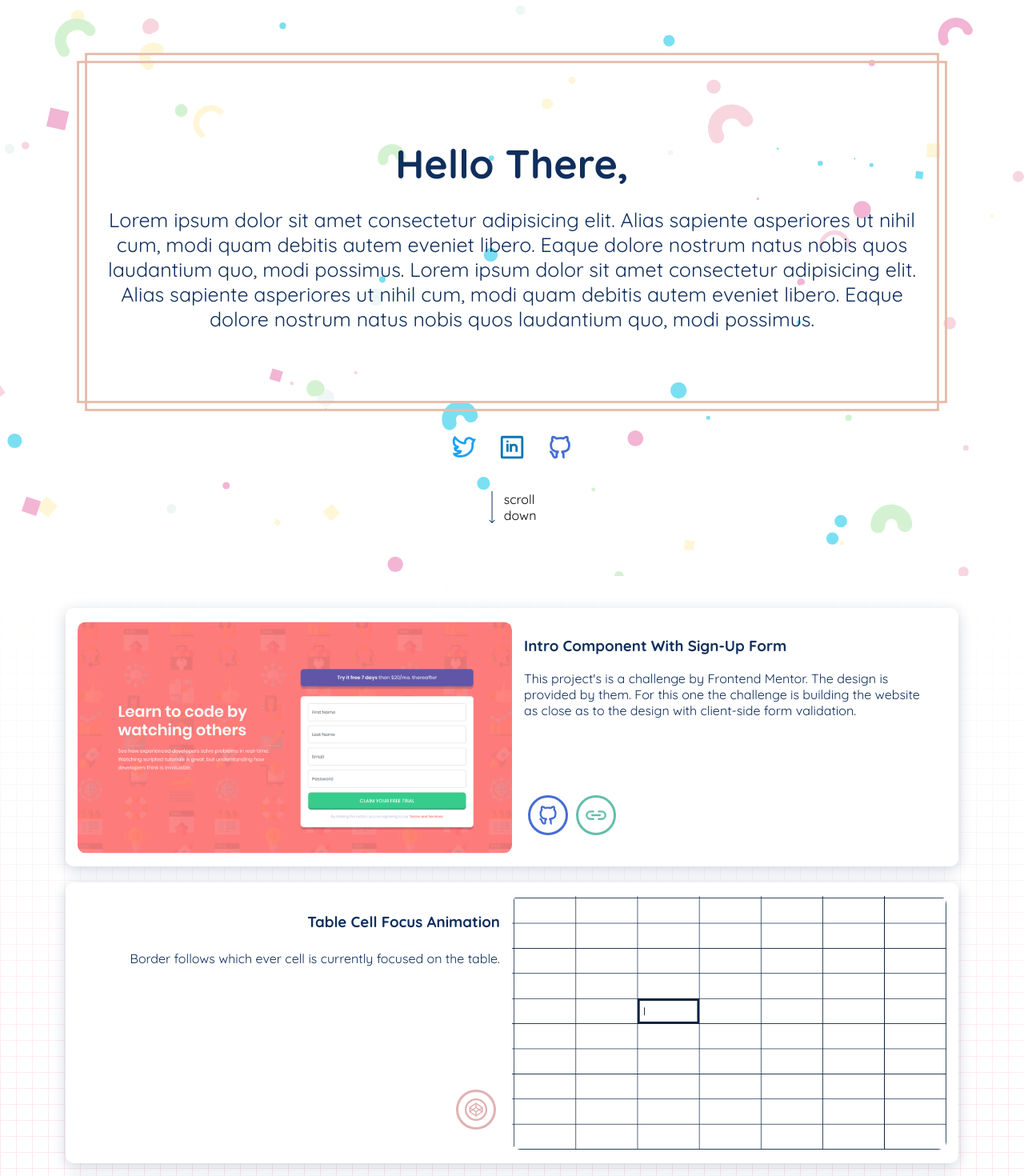
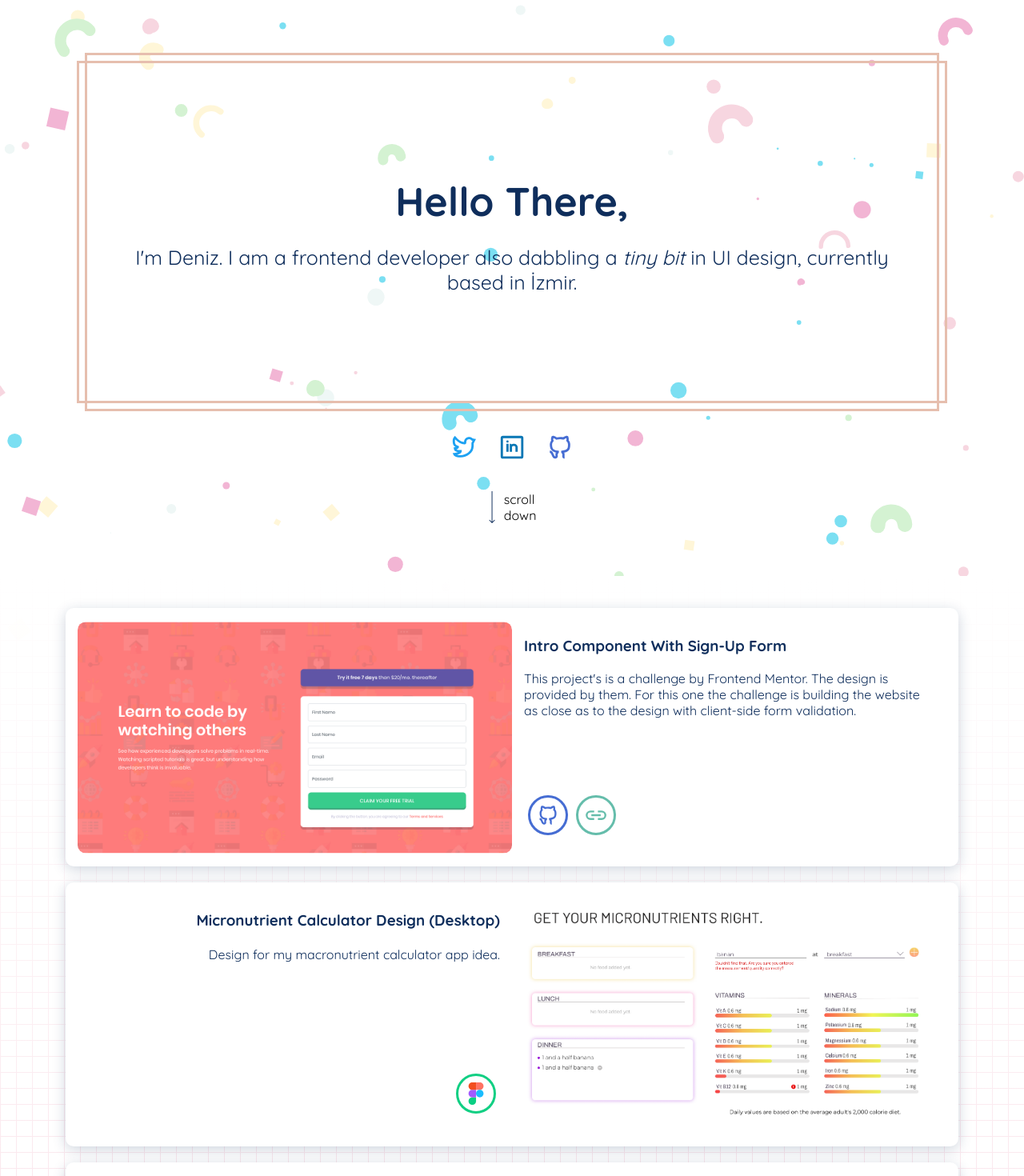
Before and after one commit to denizerisen/portfolio-page, a React (Create React App) app: page / in a window 1280 px wide. Shown: the top 1470 px of the page at 80% size. Built offline with nearby package versions, Linux system fonts and the light colour scheme.

Commit message:
change texts

```diff
--- a/src/components/hero/hero.js
+++ b/src/components/hero/hero.js
@@ -82,13 +82,8 @@ export default function Hero() {
       <div className="hero-text-container">
         <h1>Hello There,</h1>
         <p>
-          Lorem ipsum dolor sit amet consectetur adipisicing elit. Alias
-          sapiente asperiores ut nihil cum, modi quam debitis autem eveniet
-          libero. Eaque dolore nostrum natus nobis quos laudantium quo, modi
-          possimus. Lorem ipsum dolor sit amet consectetur adipisicing elit.
-          Alias sapiente asperiores ut nihil cum, modi quam debitis autem
-          eveniet libero. Eaque dolore nostrum natus nobis quos laudantium quo,
-          modi possimus.
+          I'm Deniz. I am a frontend developer also dabbling a
+          <span> tiny bit</span> in UI design, currently based in İzmir.
         </p>
       </div>
       <div className="social-links">
--- a/src/components/hero/hero.scss
+++ b/src/components/hero/hero.scss
@@ -49,6 +49,10 @@ canvas {
     @include tablet {
       font-size: px(20);
     }
+
+    span {
+      font-style: italic;
+    }
   }
 }
 
--- a/src/components/showcase/showcase.scss
+++ b/src/components/showcase/showcase.scss
@@ -52,6 +52,7 @@
   top: 50%;
   transform: translateY(-50%);
   text-align: center;
+  color: $color-light-gray;
 }
 
 .description-col {
--- a/src/data/showcase.json
+++ b/src/data/showcase.json
@@ -12,14 +12,6 @@
     ]
   },
   {
-    "title": "Table Cell Focus Animation",
-    "description": "Border follows which ever cell is currently focused on the table.",
-    "img": "cell-animation",
-    "links": [
-      { "type": "codepen", "url": "https://codepen.io/denizerisen/pen/bGdgmeX" }
-    ]
-  },
-  {
     "title": "Micronutrient Calculator Design (Desktop)",
     "description": "Design for my macronutrient calculator app idea.",
     "img": "nutrition-app",
@@ -28,6 +20,14 @@
         "type": "figma",
         "url": "https://www.figma.com/file/9YUmjvTNbsKsX9LTASUUde/get-that-nutrition?node-id=6%3A186"
       }
+    ]
+  },
+  {
+    "title": "Table Cell Focus Animation",
+    "description": "Border follows which ever cell is currently focused on the table.",
+    "img": "cell-animation",
+    "links": [
+      { "type": "codepen", "url": "https://codepen.io/denizerisen/pen/bGdgmeX" }
     ]
   },
   {
--- a/src/styles/assets.scss
+++ b/src/styles/assets.scss
@@ -34,6 +34,7 @@ $color-codepen: #e2b1b1;
 $color-twitter: #1da1f2;
 $color-linkedin: #0977b5;
 $color-figma: #11cf83;
+$color-light-gray: #ccc;
 
 //font-variables
 $font-main: "Quicksand", sans-serif;
```
